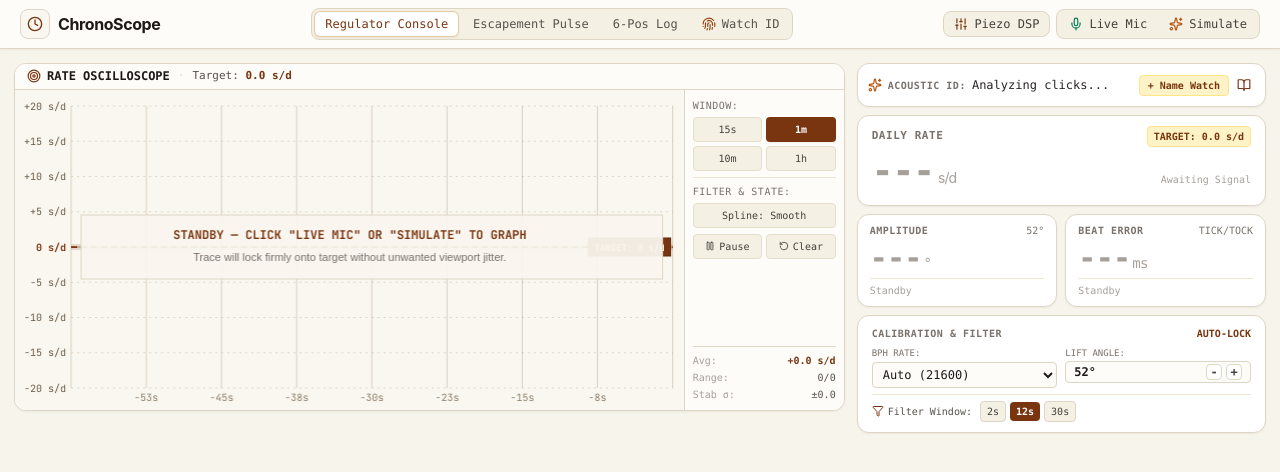
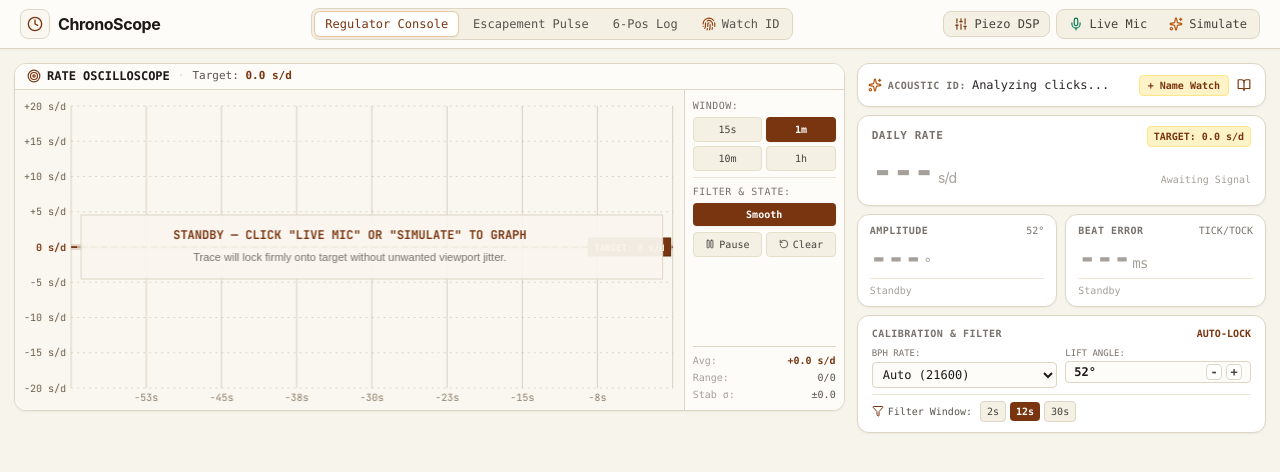
Before and after one commit to steckerhalter/unruh, a React (Vite) app: page / in a window 1280 px wide. Shown: the top 472 px of the page. Built offline with nearby package versions, Linux system fonts and the light colour scheme.

Commit message:
smooth only

```diff
--- a/src/components/OscilloscopeRateTrend.tsx
+++ b/src/components/OscilloscopeRateTrend.tsx
@@ -14,7 +14,6 @@ import {
   Play,
 } from 'lucide-react';
 
-export type SmoothingLevel = 'raw' | 'smooth';
 export type YScaleMode = 'auto-lock';
 
 interface Props {
@@ -53,7 +52,8 @@ export const OscilloscopeRateTrend: React.FC<Props> = ({
   const containerRef = useRef<HTMLDivElement | null>(null);
 
   const [yScaleMode] = useState<YScaleMode>('auto-lock');
-  const [smoothingLevel, setSmoothingLevel] = useState<SmoothingLevel>('smooth');
+  // Smooth enabled by default
+  const [isSmoothed, setIsSmoothed] = useState<boolean>(true);
   const [hoverPoint, setHoverPoint] = useState<{ x: number; y: number; measurement: BeatMeasurement } | null>(null);
 
   // Auto-lock bounds: recalculates and locks strictly every 5 seconds
@@ -67,7 +67,7 @@ export const OscilloscopeRateTrend: React.FC<Props> = ({
   // 1. Calculate window size in beats
   const windowBeats = Math.max(1, Math.round(integrationSec * (bph / 3600)));
 
-  // 2. High-performance O(N) running-sum smoothed data array
+  // 2. High-performance running-sum smoothed data array
   const displayData = useMemo(() => {
     const len = measurements.length;
     if (len === 0) return [];
@@ -98,7 +98,7 @@ export const OscilloscopeRateTrend: React.FC<Props> = ({
     displayDataRef.current = displayData;
   }, [displayData]);
 
-  // Fast calculate bounds
+  // Calculate auto bounds
   const calculateAutoBounds = (data: BeatMeasurement[]) => {
     if (!data || data.length === 0) {
       return { minY: targetRate - 20, maxY: targetRate + 20 };
@@ -142,11 +142,11 @@ export const OscilloscopeRateTrend: React.FC<Props> = ({
   }, [targetRate]);
 
   // Latest rate measurement
-  const latest = smoothingLevel !== 'raw' && displayData.length > 0
+  const latest = isSmoothed && displayData.length > 0
     ? displayData[displayData.length - 1]
     : measurements[measurements.length - 1];
 
-  // Single-pass statistics over visible window
+  // Statistics over visible window
   const stats = useMemo(() => {
     const len = measurements.length;
     if (len === 0) {
@@ -326,10 +326,9 @@ export const OscilloscopeRateTrend: React.FC<Props> = ({
       }
 
       // 3. Trace line
-      const dataToDraw = smoothingLevel !== 'raw' ? displayData : measurements;
+      const dataToDraw = isSmoothed ? displayData : measurements;
       const cutoffTime = now - windowMs;
 
-      // Fast slice to visible points
       let startIdx = 0;
       while (startIdx < dataToDraw.length && dataToDraw[startIdx].timestamp < cutoffTime) {
         startIdx++;
@@ -350,7 +349,7 @@ export const OscilloscopeRateTrend: React.FC<Props> = ({
         ctx.beginPath();
         ctx.moveTo(points[0].x, points[0].y);
 
-        if (smoothingLevel !== 'raw' && points.length > 2) {
+        if (isSmoothed && points.length > 2) {
           for (let i = 0; i < points.length - 1; i++) {
             const xc = (points[i].x + points[i + 1].x) / 2;
             const yc = (points[i].y + points[i + 1].y) / 2;
@@ -369,7 +368,7 @@ export const OscilloscopeRateTrend: React.FC<Props> = ({
         ctx.beginPath();
         ctx.moveTo(points[0].x, points[0].y);
 
-        if (smoothingLevel !== 'raw' && points.length > 2) {
+        if (isSmoothed && points.length > 2) {
           for (let i = 0; i < points.length - 1; i++) {
             const xc = (points[i].x + points[i + 1].x) / 2;
             const yc = (points[i].y + points[i + 1].y) / 2;
@@ -465,7 +464,7 @@ export const OscilloscopeRateTrend: React.FC<Props> = ({
   }, [
     measurements,
     displayData,
-    smoothingLevel,
+    isSmoothed,
     timeWindow,
     yScaleMode,
     targetRate,
@@ -592,6 +591,7 @@ export const OscilloscopeRateTrend: React.FC<Props> = ({
                 {TIME_WINDOW_OPTIONS.map((opt) => (
                   <button
                     key={opt.sec}
+                    type="button"
                     onClick={() => onTimeWindowChange(opt.sec)}
                     className={`py-1 px-1.5 text-[10px] rounded transition text-center ${
                       timeWindow === opt.sec
@@ -605,22 +605,25 @@ export const OscilloscopeRateTrend: React.FC<Props> = ({
               </div>
             </div>
 
-            {/* Spline & Action Toggles */}
+            {/* Filter & State Actions */}
             <div className="pt-1.5 border-t border-[#eee5d5] space-y-1">
               <span className="text-[10px] text-stone-500 uppercase tracking-wider block">Filter & State:</span>
+
               <button
-                onClick={() => {
-                  setSmoothingLevel((prev) =>
-                    prev === 'smooth' ? 'raw' : 'smooth'
-                  );
-                }}
-                className="w-full py-1 px-1.5 text-[10px] bg-[#f5f0e4] hover:bg-[#ede5d5] border border-[#e5decb] text-stone-700 rounded transition text-center"
+                type="button"
+                onClick={() => setIsSmoothed((prev) => !prev)}
+                className={`w-full py-1 px-1.5 text-[10px] rounded transition text-center font-bold ${
+                  isSmoothed
+                    ? 'bg-[#78350f] text-white shadow-xs'
+                    : 'bg-[#f5f0e4] text-stone-600 hover:bg-[#ede5d5] border border-[#e5decb]'
+                }`}
               >
-                {smoothingLevel === 'smooth' ? 'Spline: Smooth' : 'Spline: Raw'}
+                Smooth
               </button>
 
               <div className="grid grid-cols-2 gap-1 pt-0.5">
                 <button
+                  type="button"
                   onClick={onTogglePause}
                   className={`py-1 text-[10px] rounded transition flex items-center justify-center gap-1 ${
                     isPaused
@@ -633,6 +636,7 @@ export const OscilloscopeRateTrend: React.FC<Props> = ({
                   {isPaused ? 'Play' : 'Pause'}
                 </button>
                 <button
+                  type="button"
                   onClick={onClearHistory}
                   className="py-1 text-[10px] bg-[#f5f0e4] hover:bg-rose-50 text-stone-700 hover:text-rose-700 border border-[#e5decb] hover:border-rose-200 rounded transition flex items-center justify-center gap-1"
                   title="Clear graph trace"
```
